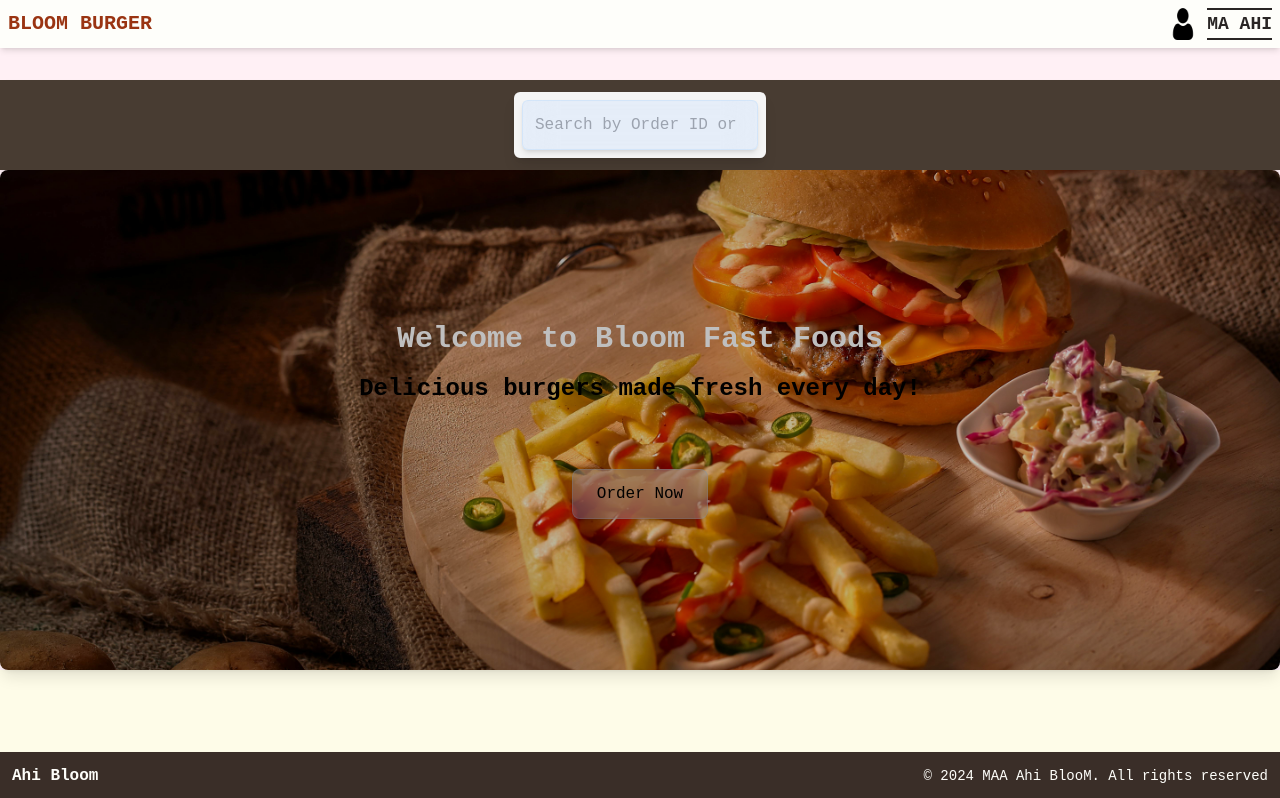
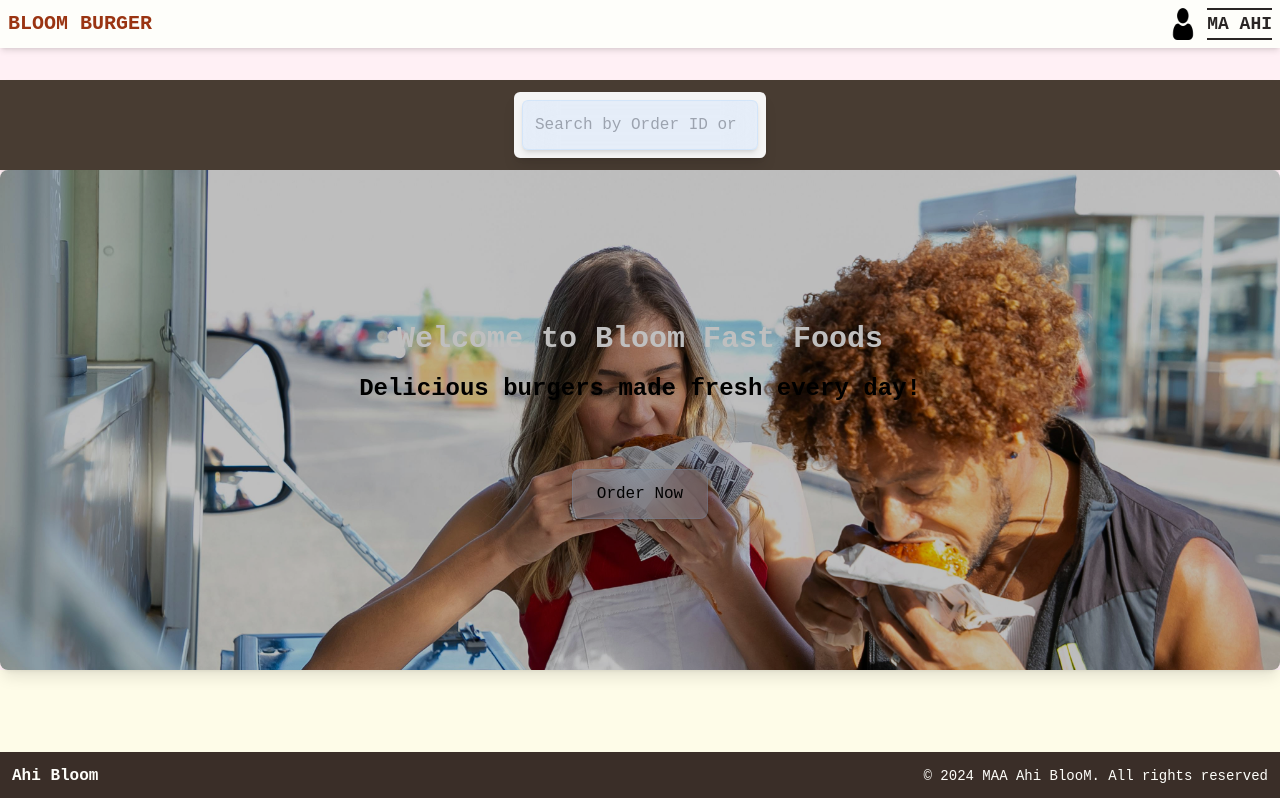
Before and after one commit to Adib-MAAhi/bloom-fast-foods, a React (Vite) app in the folder fast-fd/: page / in a window 1280 px wide. Shown: the top 798 px of the page. Built offline with nearby package versions, Linux system fonts and the light colour scheme.

Commit message:
add new changes

```diff
--- a/fast-fd/src/ui/Background.jsx
+++ b/fast-fd/src/ui/Background.jsx
@@ -2,7 +2,7 @@ import React from 'react';
 
 function Background() {
     return (
-        <div className="bg-[url('/images/Burger-3.jpg')] bg-cover bg-center bg-no-repeat h-[500px] md:w-full rounded-lg shadow-lg filter brightness-75">
+        <div className="bg-[url('/images/Burger-4.jpg')] bg-cover bg-center bg-no-repeat h-[500px] md:w-full rounded-lg shadow-lg filter brightness-75">
             <div className="mt-0 relative flex items-center justify-center h-full px-4 text-center text-white">
                 <div>
                     <h1 className="text-xl font-bold md:text-xl lg:text-3xl">
```
